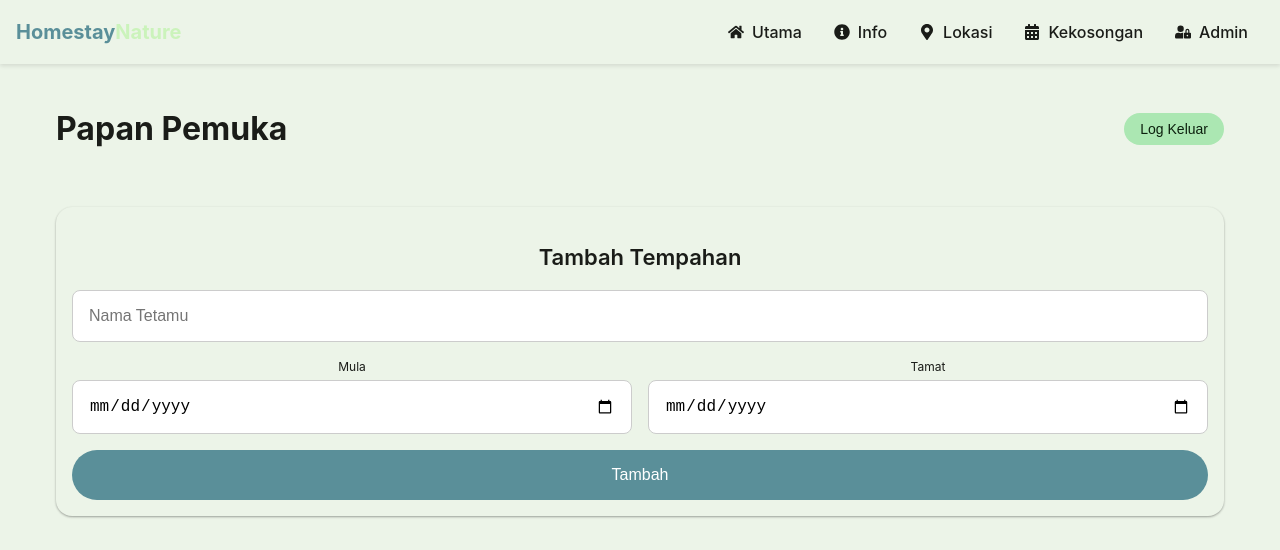
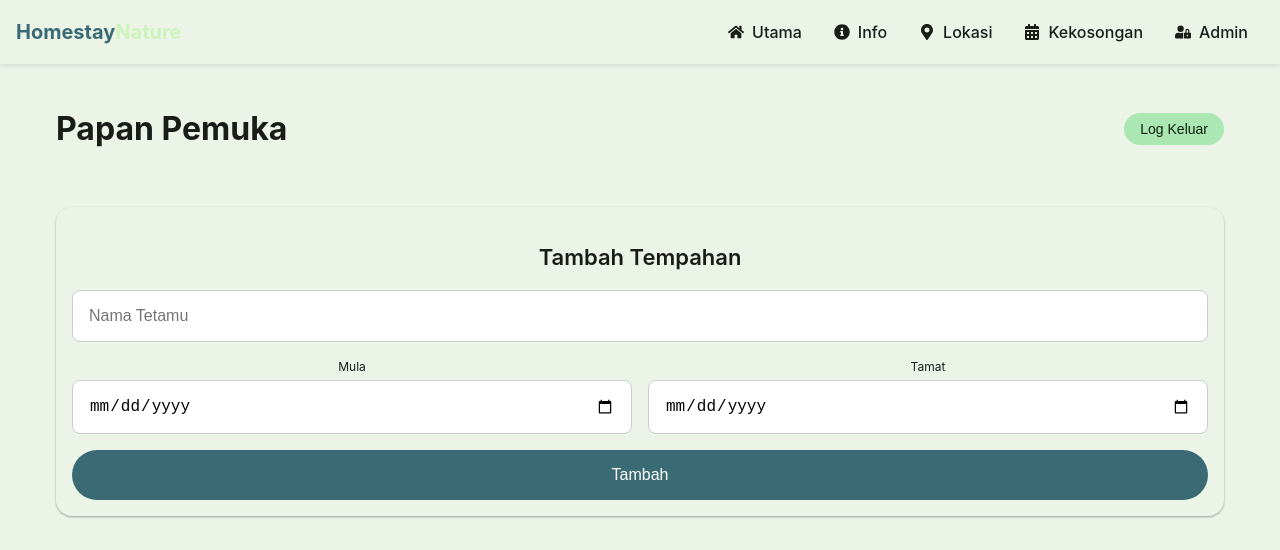
Before and after one commit to AdlanHalim/homestay-app, a React (Vite) app: page /admin/dashboard in a window 1280 px wide. Shown: the top 550 px of the page. Built offline with nearby package versions, Linux system fonts and the light colour scheme; no server answers; the database is empty.

Commit message:
fix: improve accessibility (contrast, aria-labels, semantic html)

```diff
--- a/src/components/Navbar.jsx
+++ b/src/components/Navbar.jsx
@@ -15,9 +15,9 @@ const Navbar = () => {
                 <HashLink smooth to="/#utama" className="navbar-logo" onClick={() => setIsOpen(false)}>
                     Homestay<span className="logo-accent">Nature</span>
                 </HashLink>
-                <div className="menu-icon" onClick={toggleMenu}>
+                <button className="menu-icon" onClick={toggleMenu} aria-label="Toggle Menu" style={{ background: 'none', border: 'none', padding: 0 }}>
                     {isOpen ? <FaTimes /> : <FaBars />}
-                </div>
+                </button>
                 <ul className={isOpen ? 'nav-menu active' : 'nav-menu'}>
                     <li className="nav-item">
                         <HashLink smooth to="/#utama" className="nav-links" onClick={toggleMenu}>
--- a/src/index.css
+++ b/src/index.css
@@ -1,14 +1,14 @@
 :root {
-  /* User Requested Pastel Palette */
-  --md-sys-color-primary: #5A8F99;
-  /* Darker version of #93BFC7 for text/contrast */
+  /* User Requested Pastel Palette (Adjusted for Contrast) */
+  --md-sys-color-primary: #3A6B74;
+  /* Darkened from #5A8F99 for 4.5:1 contrast */
   --md-sys-color-on-primary: #FFFFFF;
   --md-sys-color-primary-container: #93BFC7;
   /* The Blue requested */
   --md-sys-color-on-primary-container: #001F25;
 
-  --md-sys-color-secondary: #5E8C61;
-  /* Darker version of #ABE7B2 */
+  --md-sys-color-secondary: #3E6641;
+  /* Darkened from #5E8C61 for 4.5:1 contrast */
   --md-sys-color-on-secondary: #FFFFFF;
   --md-sys-color-secondary-container: #ABE7B2;
   /* The Green requested */
--- a/src/pages/CalendarPage.jsx
+++ b/src/pages/CalendarPage.jsx
@@ -44,11 +44,11 @@ const CalendarPage = () => {
     const renderHeader = () => {
         return (
             <div style={{ display: 'flex', justifyContent: 'space-between', alignItems: 'center', marginBottom: '16px' }}>
-                <Button variant="secondary" onClick={prevMonth} style={{ padding: '8px 16px' }}><FaChevronLeft /></Button>
+                <Button variant="secondary" onClick={prevMonth} style={{ padding: '8px 16px' }} aria-label="Bulan Terdahulu"><FaChevronLeft /></Button>
                 <h2 className="text-title-large" style={{ fontSize: '1.2rem', textTransform: 'capitalize' }}>
                     {format(currentMonth, 'MMMM yyyy', { locale: ms })}
                 </h2>
-                <Button variant="secondary" onClick={nextMonth} style={{ padding: '8px 16px' }}><FaChevronRight /></Button>
+                <Button variant="secondary" onClick={nextMonth} style={{ padding: '8px 16px' }} aria-label="Bulan Seterusnya"><FaChevronRight /></Button>
             </div>
         );
     };
```
